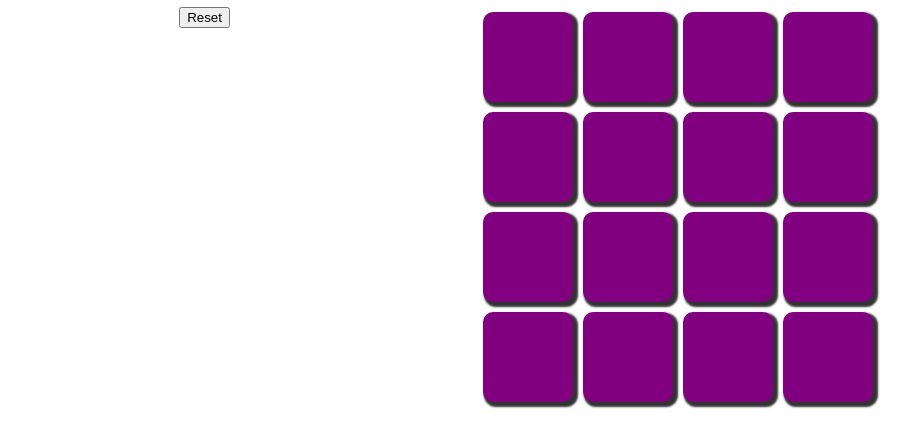
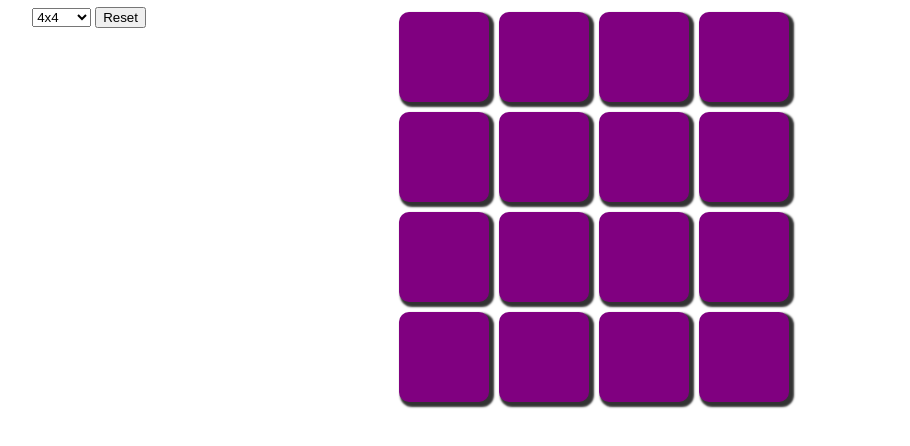
Before and after one commit to krazkidd/memorypets, a plain HTML site: page index.html in a window 1280 px wide. Shown: the part 40-486 px from the top of the page, without its empty margins (154-1064 px from the left). Drawn offline with nearby package versions, Linux system fonts and the light colour scheme.

Commit message:
Add dropdown to select board size. Throw exceptions when unsupported board sizes are requested. Lengthen reset animation.

```diff
--- a/assets/css/memory.css
+++ b/assets/css/memory.css
@@ -14,6 +14,7 @@ h1 {
   width: 30%;
   min-height: 400px;
   min-width: 100px;
+  max-width: 300px;
   float: left;
   padding: 10px 0;
   text-align: right;
@@ -32,7 +33,8 @@ h1 {
 }
 
 .mem_row {
-  height 100px;
+  height: 100px;
+  max-height: 100px;
   width: 100%;
   margin: 0;
   padding: 0;
@@ -41,6 +43,8 @@ h1 {
 .mem_cell {
   height: 90px;
   width: 90px;
+  max-height: 90px;
+  max-width: 90px;
   margin: 5px;
   padding: 0;
   float: left;
--- a/assets/js/memory.js
+++ b/assets/js/memory.js
@@ -1,25 +1,32 @@
 // selected DOM elements
-var selected1 = null;
-var selected2 = null;
-
-// size of grid
-var gridCardinality = 4;
+var selected1;
+var selected2;
 
 init();
 
 // initialize the game
 function init() {
-  initGrid(gridCardinality);
-  $("#mem_reset").on("click", function() {
-    initGrid(gridCardinality);
+  initGrid(Number($("select[name='mem_size']").val()));
+
+  //TODO why doesn't this work?
+  // $("select[name='mem_size']").on("change"), function() {
+  //   initGrid(Number($("select[name='mem_size']").val()));
+  // }
+
+  $("button[name='mem_reset']").on("click", function() {
+    initGrid(Number($("select[name='mem_size']").val()));
   });
 }
 
 // build the grid
 function initGrid(num) {
+  console.log("reset");
+
   // reset grid
   $(".mem_cell").remove();
-  console.log("reset");
+  $(".mem_row").remove();
+  selected1 = null;
+  selected2 = null;
 
   // get glyphs
   var glyphs = getGlyphs(num * num);
@@ -28,9 +35,16 @@ function initGrid(num) {
     // create row
     var row = $("<div/>").attr("class", "mem_row").appendTo("#mem_grid");
 
+    row.height(Math.floor($("#mem_grid").css("height") / num));
+
     for (var j = 0; j < num; j++) {
       // create cell; fade in over short random amount of time
-      var cell = $("<div/>").hide().attr("class", "mem_cell").appendTo(row).fadeIn(Math.random() * 500);
+      var cell = $("<div/>").hide().attr("class", "mem_cell").appendTo(row).fadeIn(Math.random() * 500 + 500);
+
+      var cellSize = Math.floor(Number(row.width()) / num);
+      cell.outerWidth(cellSize - 10);
+      cell.outerHeight(cellSize - 10);
+      console.log("cell size - " + cellSize + "x" + cellSize);
 
       // add card face content
       $("<span/>").text(glyphs.pop()).appendTo(cell);
@@ -95,7 +109,11 @@ function cellClickHandler(x, y) {
 // return a randomized array of glyphs to use on the card faces.
 // num must be an even number
 function getGlyphs(num) {
-  //TODO throw exception if num is not even
+  if (num % 2 != 0) {
+    throw "getGlyphs(): num parameter must be an even number.";
+  } else if (num > 26) {
+    throw "getGlyphs(): Currently, this function cannot generate more than 26 glyphs. (" + num + " requested.)";
+  }
 
   var glyphs = new Array(num);
 
--- a/index.html
+++ b/index.html
@@ -16,7 +16,13 @@
     <h1>Memory Game</h1>
 
     <div id="mem_config">
-      <button id="mem_reset">Reset</button>
+      <select name="mem_size">
+        <option value="2">2x2</option>
+        <option value="4" selected="selected">4x4</option>
+        <option value="6">6x6</option>
+        <option value="24">24x24</option>
+      </select>
+      <button name="mem_reset">Reset</button>
     </div>
 
     <div id="mem_game">
```
